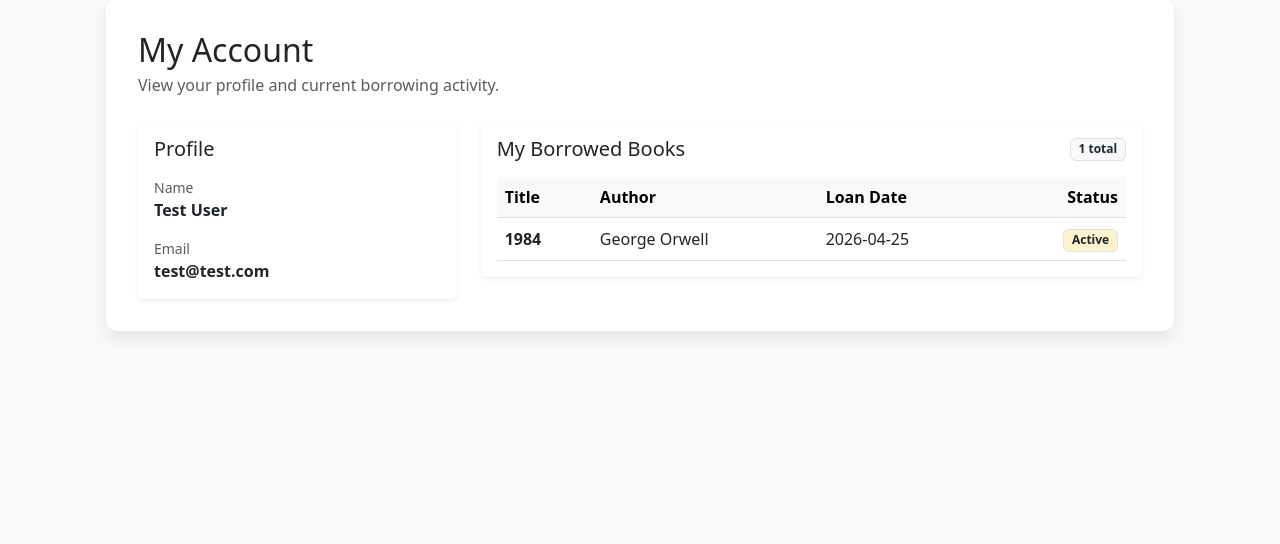
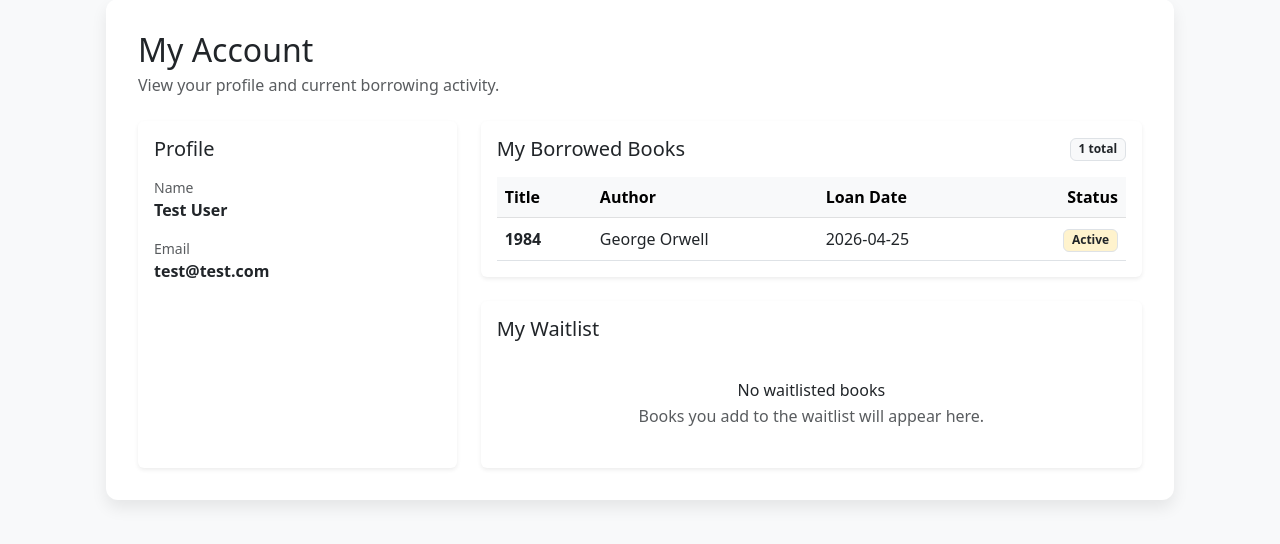
Before and after one commit to CarsonQuesada/LibrarySystem, a Flask app: page /account in a window 1280 px wide. Shown: the part 161-705 px from the top of the page. Run offline with Flask 3, Linux system fonts and the light colour scheme; a user stored in the database is signed in; data comes from the database, SQL or seed files in the repository; both versions use the stored data as it was after the commit.

Commit message:
Added waitlist feature

```diff
--- a/backend/app.py
+++ b/backend/app.py
@@ -1,5 +1,5 @@
 from flask import Flask, render_template, request, redirect, session, flash # type: ignore
-from models import db, Book, LibraryUser, Loan
+from models import db, Book, LibraryUser, Loan, WaitlistEntry
 from datetime import datetime
 from auth import hash_password, verify_password
 import os
@@ -68,6 +68,7 @@ def home():
     if "user_id" not in session:
         return redirect("/login")
 
+    user_id = session["user_id"]
     q = request.args.get("q", "").strip()
 
     if q:
@@ -78,7 +79,51 @@ def home():
     else:
         books = Book.query.all()
 
-    return render_template("index.html", books=books)
+    active_loan_book_ids = {
+        loan.book_id
+        for loan in Loan.query.filter_by(user_id=user_id, returned=False).all()
+    }
+
+    waitlisted_book_ids = {
+        entry.book_id
+        for entry in WaitlistEntry.query.filter_by(user_id=user_id).all()
+    }
+
+    waitlist_positions = {}
+    eligible_waitlist_book_ids = set()
+    fully_reserved_book_ids = set()
+    effective_available_copies = {}
+
+    for book in books:
+        entries = WaitlistEntry.query.filter_by(book_id=book.id).order_by(
+            WaitlistEntry.created_at.asc()
+        ).all()
+
+        queue_length = len(entries)
+        reserved_slots = min(book.available_copies, queue_length)
+        effective_available = book.available_copies - reserved_slots
+        effective_available_copies[book.id] = effective_available
+
+        for i, entry in enumerate(entries, start=1):
+            if entry.user_id == user_id:
+                waitlist_positions[book.id] = i
+                if i <= reserved_slots:
+                    eligible_waitlist_book_ids.add(book.id)
+                break
+
+        if effective_available == 0 and book.available_copies > 0 and book.id not in eligible_waitlist_book_ids:
+            fully_reserved_book_ids.add(book.id)
+
+    return render_template(
+        "index.html",
+        books=books,
+        active_loan_book_ids=active_loan_book_ids,
+        waitlisted_book_ids=waitlisted_book_ids,
+        waitlist_positions=waitlist_positions,
+        eligible_waitlist_book_ids=eligible_waitlist_book_ids,
+        fully_reserved_book_ids=fully_reserved_book_ids,
+        effective_available_copies=effective_available_copies
+    )
 
 # ---------------- ADMIN: DASHBOARD ----------------
 @app.route("/admin/dashboard")
@@ -344,16 +389,49 @@ def borrow(book_id):
     if "user_id" not in session:
         return redirect("/login")
 
+    user_id = session["user_id"]
     book = Book.query.get(book_id)
 
-    if book and book.available_copies > 0:
-        loan = Loan(user_id=session["user_id"], book_id=book_id)
-        book.available_copies -= 1
+    if not book:
+        flash("Book not found.", "danger")
+        return redirect("/")
 
-        db.session.add(loan)
-        db.session.commit()
-        flash(f"Successfully borrowed {book.title}.", "success")
+    # Check first person in waitlist order
+    first_waitlist_entry = WaitlistEntry.query.filter_by(book_id=book_id)\
+        .order_by(WaitlistEntry.created_at.asc())\
+        .first()
 
+    if book.available_copies <= 0:
+        flash(f'"{book.title}" is currently unavailable. Join the waitlist instead.', "warning")
+        return redirect("/")
+
+    # If there is a waitlist and current user is not first, block borrow
+    if first_waitlist_entry and first_waitlist_entry.user_id != user_id:
+        flash("This book is currently reserved for someone earlier in the waitlist.", "warning")
+        return redirect("/")
+
+    # Prevent duplicate active loan
+    existing_loan = Loan.query.filter_by(
+        user_id=user_id,
+        book_id=book_id,
+        returned=False
+    ).first()
+
+    if existing_loan:
+        flash("You already have this book checked out.", "warning")
+        return redirect("/")
+
+    loan = Loan(user_id=user_id, book_id=book_id)
+    book.available_copies -= 1
+    db.session.add(loan)
+
+    # If current user was first in waitlist, remove their entry
+    if first_waitlist_entry and first_waitlist_entry.user_id == user_id:
+        db.session.delete(first_waitlist_entry)
+
+    db.session.commit()
+
+    flash(f'Borrowed "{book.title}".', "success")
     return redirect("/")
 
 # ---------------- RETURN BOOK (ADMIN) ----------------
@@ -398,11 +476,102 @@ def account():
         returned=False
     ).all()
 
+    waitlist_entries = WaitlistEntry.query.filter_by(
+        user_id=session["user_id"]
+    ).order_by(WaitlistEntry.created_at.asc()).all()
+
+    waitlist_positions = {}
+    for entry in waitlist_entries:
+        position = WaitlistEntry.query.filter(
+            WaitlistEntry.book_id == entry.book_id,
+            WaitlistEntry.created_at < entry.created_at
+        ).count() + 1
+        waitlist_positions[entry.id] = position
+
     return render_template(
         "account.html",
         user=user,
-        loans=loans
+        loans=loans,
+        waitlist_entries=waitlist_entries,
+        waitlist_positions=waitlist_positions
     )
+
+# ---------------- JOIN WAITLIST ----------------
+@app.route("/waitlist/<int:book_id>/join", methods=["POST"])
+def join_waitlist(book_id):
+    if "user_id" not in session:
+        return redirect("/login")
+
+    user_id = session["user_id"]
+    book = Book.query.get(book_id)
+
+    if not book:
+        flash("Book not found.", "danger")
+        return redirect("/")
+
+    # Do not allow waitlisting if the book is currently available
+    entries = WaitlistEntry.query.filter_by(book_id=book_id).order_by(
+        WaitlistEntry.created_at.asc()
+    ).all()
+
+    reserved_slots = min(book.available_copies, len(entries))
+    effective_available = book.available_copies - reserved_slots
+
+    if effective_available > 0:
+        flash("This book is currently available. You can borrow it directly.", "info")
+        return redirect("/")
+
+    # Do not allow if user already has an active loan for this book
+    existing_loan = Loan.query.filter_by(
+        user_id=user_id,
+        book_id=book_id,
+        returned=False
+    ).first()
+
+    if existing_loan:
+        flash("You already have this book checked out.", "warning")
+        return redirect("/")
+
+    # Do not allow duplicate waitlist entries
+    existing_waitlist = WaitlistEntry.query.filter_by(
+        user_id=user_id,
+        book_id=book_id
+    ).first()
+
+    if existing_waitlist:
+        flash("You are already on the waitlist for this book.", "info")
+        return redirect("/")
+
+    entry = WaitlistEntry(user_id=user_id, book_id=book_id)
+    db.session.add(entry)
+    db.session.commit()
+
+    flash(f'You were added to the waitlist for "{book.title}".', "success")
+    return redirect("/")
+
+# ---------------- CANCEL WAITLIST ----------------
+@app.route("/waitlist/<int:entry_id>/cancel", methods=["POST"])
+def cancel_waitlist(entry_id):
+    if "user_id" not in session:
+        return redirect("/login")
+
+    entry = WaitlistEntry.query.get(entry_id)
+
+    if not entry:
+        flash("Waitlist entry not found.", "danger")
+        return redirect("/account")
+
+    if entry.user_id != session["user_id"]:
+        flash("You cannot cancel this waitlist entry.", "danger")
+        return redirect("/account")
+
+    book_title = entry.book.title
+
+    db.session.delete(entry)
+    db.session.commit()
+
+    flash(f'You were removed from the waitlist for "{book_title}".', "success")
+    return redirect("/account")
 
 
 # ---------------- RUN ----------------
--- a/frontend/templates/account.html
+++ b/frontend/templates/account.html
@@ -28,9 +28,10 @@
     </div>
   </div>
 
-  <!-- LOANS -->
+  <!-- RIGHT COLUMN -->
   <div class="col-lg-8">
-    <div class="card border-0 shadow-sm">
+    <!-- LOANS -->
+    <div class="card border-0 shadow-sm mb-4">
       <div class="card-body">
         <div class="d-flex justify-content-between align-items-center mb-3">
           <h5 class="card-title mb-0">My Borrowed Books</h5>
@@ -74,7 +75,6 @@
             </tbody>
           </table>
         </div>
-
         {% else %}
         <div class="text-center py-4">
           <h6 class="mb-1">No borrowed books</h6>
@@ -83,6 +83,68 @@
         {% endif %}
       </div>
     </div>
+
+    <!-- WAITLIST -->
+    <div class="card border-0 shadow-sm">
+      <div class="card-body">
+        <div class="d-flex justify-content-between align-items-center mb-3">
+          <h5 class="card-title mb-0">My Waitlist</h5>
+          {% if waitlist_entries %}
+          <span class="badge bg-light text-dark border">
+            {{ waitlist_entries|length }} total
+          </span>
+          {% endif %}
+        </div>
+
+        {% if waitlist_entries %}
+        <div class="table-responsive">
+          <table class="table align-middle mb-0">
+            <thead class="table-light">
+              <tr>
+                <th>Title</th>
+                <th>Author</th>
+                <th>Joined</th>
+                <th>Position</th>
+                <th class="text-end">Action</th>
+              </tr>
+            </thead>
+            <tbody>
+              {% for entry in waitlist_entries %}
+              <tr>
+                <td class="fw-semibold">{{ entry.book.title }}</td>
+                <td>{{ entry.book.author }}</td>
+                <td>{{ entry.created_at.strftime("%Y-%m-%d") }}</td>
+                <td>
+                  <span class="badge bg-light text-dark border">
+                    #{{ waitlist_positions[entry.id] }}
+                  </span>
+                </td>
+                <td class="text-end">
+                  <form
+                    method="POST"
+                    action="/waitlist/{{ entry.id }}/cancel"
+                    class="d-inline"
+                  >
+                    <button type="submit" class="btn btn-sm btn-outline-danger">
+                      Cancel
+                    </button>
+                  </form>
+                </td>
+              </tr>
+              {% endfor %}
+            </tbody>
+          </table>
+        </div>
+        {% else %}
+        <div class="text-center py-4">
+          <h6 class="mb-1">No waitlisted books</h6>
+          <p class="text-muted mb-0">
+            Books you add to the waitlist will appear here.
+          </p>
+        </div>
+        {% endif %}
+      </div>
+    </div>
   </div>
 </div>
 
```
Also changed, not shown: backend/models.py (+6 -2 lines), frontend/templates/index.html (+35 -10 lines), backend/database/library.db.
